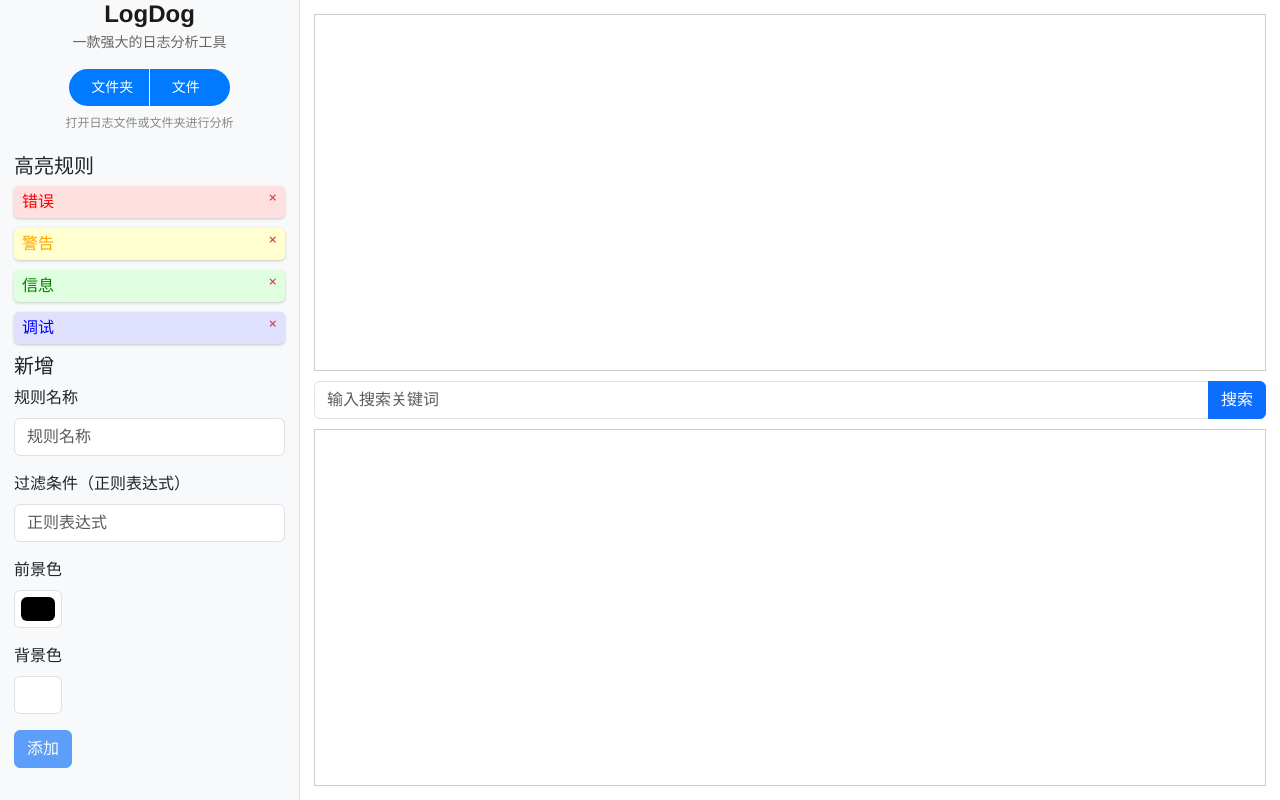
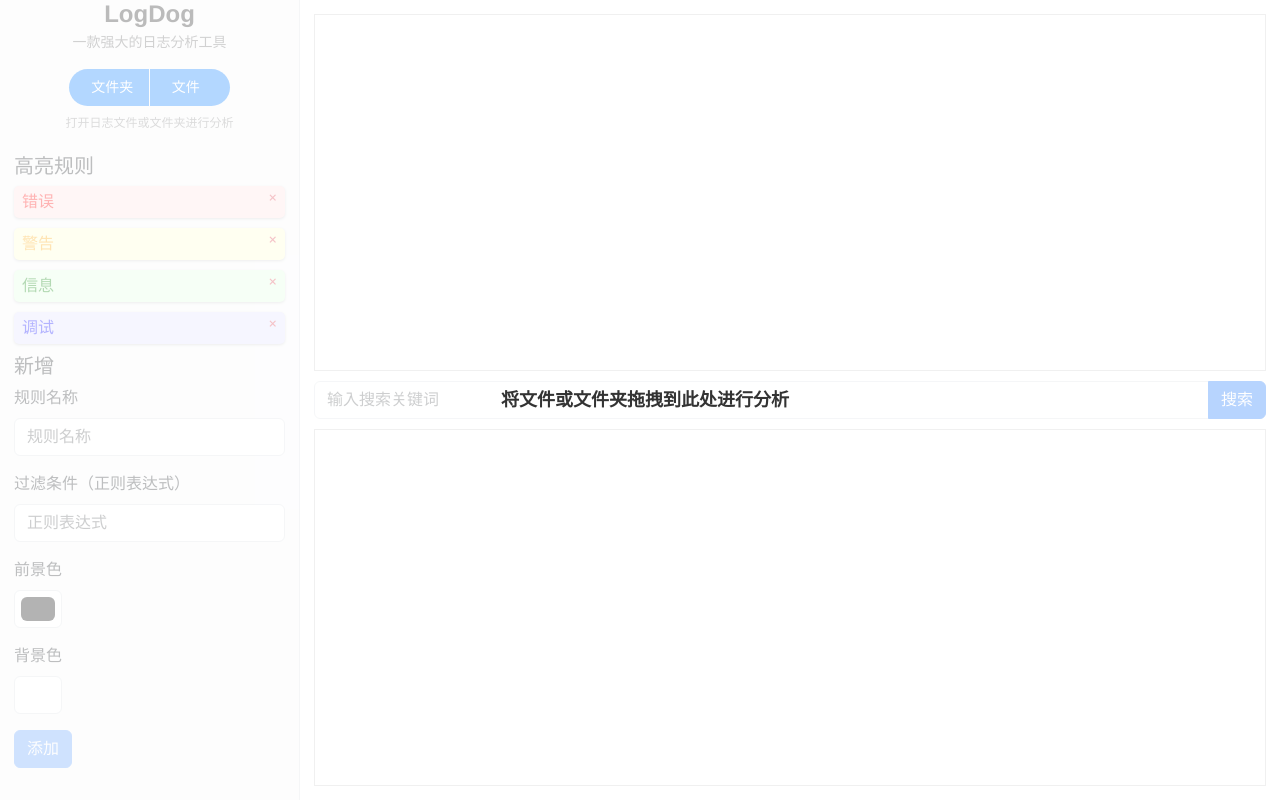
Before and after one commit to logdog-tech/logdog, a Vue app: page / in a window 1280 px wide. Built offline with nearby package versions, Linux system fonts and the light colour scheme.

Commit message:
feat: Support drag and drop

```diff
--- a/src/DataProvider.vue
+++ b/src/DataProvider.vue
@@ -1,30 +1,123 @@
-<!-- DataProvider.vue -->
+!-- DataProvider.vue -->
 <template>
-  <div class="file-input-container">
+  <div class="file-input-container" @dragenter="handleDragEnter" @dragover="handleDragOver" @dragleave="handleDragLeave" @drop="handleDrop">
     <div class="logo">
       <h1>LogDog</h1>
       <p>一款强大的日志分析工具</p>
     </div>
-    <div class="button-group"> <label for="folderInput" class="custom-button left-button"> <i class="fas fa-folder"></i>
-        文件夹 <input type="file" id="folderInput" @change="handleFolderSelection" webkitdirectory directory
-          class="hidden-input"> </label> <label for="fileInput" class="custom-button right-button"> <i
-          class="fas fa-file"></i> 文件 <input type="file" id="fileInput" @change="handleFileSelection" multiple
-          class="hidden-input"> </label> </div>
+    <div class="button-group">
+      <label for="folderInput" class="custom-button left-button">
+        <i class="fas fa-folder"></i>
+        文件夹
+        <input type="file" id="folderInput" @change="handleFolderSelection" webkitdirectory directory class="hidden-input">
+      </label>
+      <label for="fileInput" class="custom-button right-button">
+        <i class="fas fa-file"></i>
+        文件
+        <input type="file" id="fileInput" @change="handleFileSelection" multiple class="hidden-input">
+      </label>
+    </div>
     <p class="file-label">打开日志文件或文件夹进行分析</p>
     <ul v-if="files.length > 0" class="file-list">
-      <li v-for="file in files" :key="file.path" @click="handleFileRead(file)" class="file-item" :title="file.path"> {{
-        file.name }} </li>
+      <li v-for="file in files" :key="file.path" @click="handleFileRead(file)" class="file-item" :title="file.path">
+        {{ file.name }}
+      </li>
     </ul>
+    <div v-if="isDragging" class="drag-overlay">
+      <div class="drag-message">
+        <i class="fas fa-file-import"></i>
+        将文件或文件夹拖拽到此处进行分析
+      </div>
+    </div>
+    <div v-if="!isDragging && files.length === 0" class="empty-overlay">
+      <div class="empty-message">
+        <i class="fas fa-file-import"></i>
+        将文件或文件夹拖拽到此处进行分析
+      </div>
+    </div>
   </div>
 </template>
 
 <script setup>
-import { ref } from 'vue'
+import { ref, onMounted, onUnmounted } from 'vue'
 import JSZip from 'jszip'
 
 const emit = defineEmits(['fileLoaded'])
 const files = ref([])
 const zipFiles = ref([])
+const isDragging = ref(false)
+let dragCounter = 0
+
+function handleDragEnter(event) {
+  event.preventDefault()
+  event.stopPropagation()
+  dragCounter++
+  isDragging.value = true
+}
+
+function handleDragOver(event) {
+  event.preventDefault()
+  event.stopPropagation()
+}
+
+function handleDragLeave(event) {
+  event.preventDefault()
+  event.stopPropagation()
+  dragCounter--
+  if (dragCounter === 0) {
+    isDragging.value = false
+  }
+}
+
+async function handleDrop(event) {
+  event.preventDefault()
+  event.stopPropagation()
+  isDragging.value = false
+  dragCounter = 0
+  const items = Array.from(event.dataTransfer.items)
+  const processedFiles = []
+  const promises = items.map(item => {
+    if (item.kind === 'file') {
+      const entry = item.webkitGetAsEntry()
+      return processEntry(entry, processedFiles)
+    }
+  })
+  await Promise.all(promises)
+  // 将新拖拽的文件追加到 files.value 中
+  files.value = [...files.value, ...processedFiles]
+  // 将最后一个文件设置为当前选中的文件
+  if (processedFiles.length > 0) {
+    handleFileRead(processedFiles[processedFiles.length - 1])
+  }
+}
+
+function processEntry(entry, processedFiles) {
+  return new Promise((resolve) => {
+    if (entry.isFile) {
+      entry.file((file) => {
+        // 检查文件是否已经存在于 files.value 中
+        const existingFile = files.value.find(f => f.name === file.name && f.size === file.size)
+        if (!existingFile) {
+          if (file.name.endsWith('.zip')) {
+            processZipFile(file)
+            zipFiles.value.push(file)
+          } else {
+            processedFiles.push(file)
+          }
+        }
+        resolve()
+      })
+    } else if (entry.isDirectory) {
+      const dirReader = entry.createReader()
+      dirReader.readEntries(async (entries) => {
+        for (const innerEntry of entries) {
+          await processEntry(innerEntry, processedFiles)
+        }
+        resolve()
+      })
+    }
+  })
+}
 
 function handleFolderSelection(event) {
   const selectedFiles = Array.from(event.target.files)
@@ -40,7 +133,6 @@ function processFiles(selectedFiles) {
   files.value = []
   zipFiles.value = []
 
-  console.log("选中文件数量:", selectedFiles.length)
   selectedFiles.forEach(file => {
     if (file.name.endsWith('.zip')) {
       processZipFile(file)
@@ -111,10 +203,24 @@ function processZipFile(zipFile) {
       console.error('读取ZIP文件时出错:', err)
     }
   }
-  console.log("读取ZIP文件为ArrayBuffer:", zipFile)
   reader.readAsArrayBuffer(zipFile)
 }
+
+onMounted(() => {
+  window.addEventListener('dragenter', handleDragEnter)
+  window.addEventListener('dragover', handleDragOver)
+  window.addEventListener('dragleave', handleDragLeave)
+  window.addEventListener('drop', handleDrop)
+})
+
+onUnmounted(() => {
+  window.removeEventListener('dragenter', handleDragEnter)
+  window.removeEventListener('dragover', handleDragOver)
+  window.removeEventListener('dragleave', handleDragLeave)
+  window.removeEventListener('drop', handleDrop)
+})
 </script>
+
 <style
   scoped>
   .file-input-container {
@@ -218,4 +324,33 @@ function processZipFile(zipFile) {
   .file-item:hover {
     background-color: #e5e5e5;
   }
+
+  .drag-overlay, .empty-overlay {
+    position: fixed;
+    top: 0;
+    left: 0;
+    width: 100%;
+    height: 100%;
+    background-color: rgba(255, 255, 255, 0.7);
+    display: flex;
+    justify-content: center;
+    align-items: center;
+    z-index: 1000;
+  }
+
+  .drag-message, .empty-message {
+    padding: 20px 40px;
+    border-radius: 8px;
+    font-size: 18px;
+    font-weight: bold;
+    color: #333;
+    display: flex;
+    align-items: center;
+  }
+
+  .drag-message i, .empty-message i {
+    margin-right: 10px;
+    font-size: 24px;
+    color: #007aff;
+  }
 </style>
```
